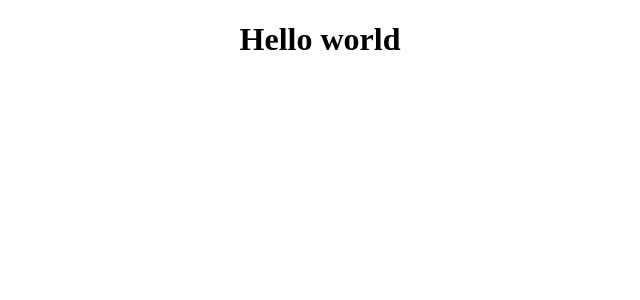
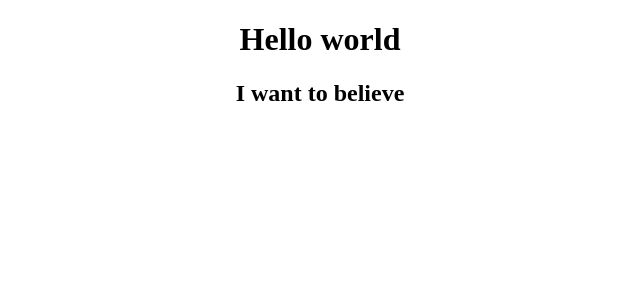
Before and after one commit to yurikrylov/portfolio, a React (Create React App) app in the folder todo_list_advanced/: page / in a window 1280 px wide. Shown: the top 300 px of the page, without its empty margins (320-960 px from the left). Built offline with nearby package versions, Linux system fonts and the light colour scheme.

Commit message:
just checking

```diff
--- a/todo_list_advanced/src/App.js
+++ b/todo_list_advanced/src/App.js
@@ -5,6 +5,7 @@ function App() {
   return (
     <div className="App">
   <h1>Hello world</h1>
+  <h2>I want to believe</h2>
     </div>
   );
 }
```
